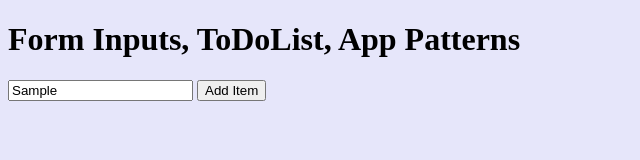
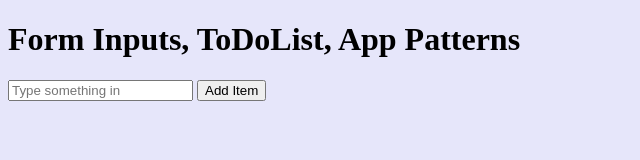
Before and after one commit to jacobbisaacson/vanilla-forms-apps-todo, a plain HTML site: page index.html in a window 1280 px wide. Both pictures are taken after typing "Sample" into the empty fields and a click on the button "Add Item". Shown: the full height of the page, 0-640 px from the left. Drawn offline with Linux system fonts and the light colour scheme.

Commit message:
solved exercise -- it logs text when form is submitted

```diff
--- a/index.html
+++ b/index.html
@@ -9,7 +9,7 @@
 
 
   <form id="item-adding-form">
-    <input type="text" name="demoInput" placeholder="Type something in" />
+    <input id="item-text-input" type="text" name="demoInput" placeholder="Type something in" />
     <button id="add-item">Add Item</button>
   </form>
 
--- a/js/app.js
+++ b/js/app.js
@@ -34,7 +34,16 @@ itemAddingForm.addEventListener('submit', (event) => {
   // event object!!!
   event.preventDefault() // <--- stops the form submission
 
-  console.log("form submitted");
+  // find the input field
+  const itemTextInput = document.querySelector('#item-text-input')
+  // get the text from it
+  // log that text
+  console.log(itemTextInput.value);
+
+  // clear the form
+  itemTextInput.value = ""
+
+  // console.log("form submitted");
 })
 
 // note: form submission also automatically happens when you hit enter
@@ -42,5 +51,6 @@ itemAddingForm.addEventListener('submit', (event) => {
 
 
 // ex:
-// make the text in the form print tot he console when the form is submitted
+// make the text in the form print to the console when the form is submitted
+// google: "how do I get the input from a form field MDN"
 // bonus: also clear the input field when form is submitted
```
